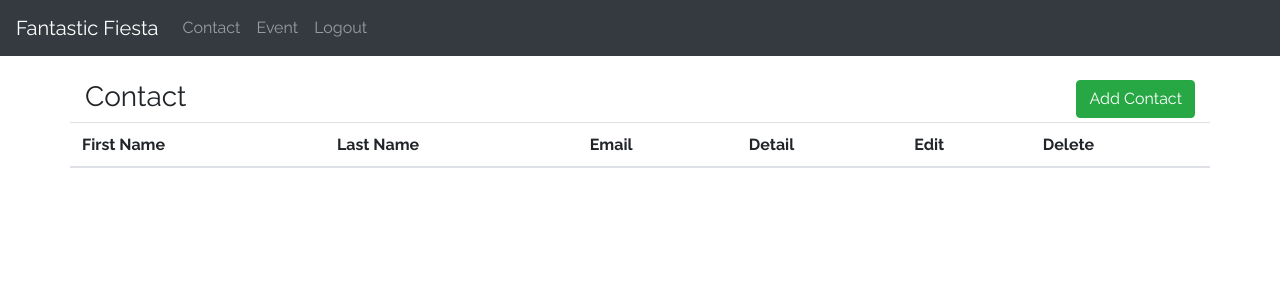
After one commit to maximest-pierre/FantasticFiesta, a Django app: page /contact/ in a window 1280 px wide. The commit adds this page. Shown: the top 300 px of the page. Run offline with Django 3.2, Linux system fonts and the light colour scheme; the visitor is signed in with stand-in values (Sample User, id 1); data that the repository does not hold is empty; style sheets or scripts are compiled from the project's sources; some libraries are stand-ins or nearby versions.

Commit message:
add Contact view

```diff
--- a/FantasticFiesta/urls.py
+++ b/FantasticFiesta/urls.py
@@ -27,6 +27,7 @@ urlpatterns = [
     url(r'^$', DashboardView.as_view()),
     path('account/', include(('login.urls', 'login'), namespace='login')),
     path('event/', include(('event.urls', 'event'), namespace='event')),
+    path('contact/', include(('contact.urls', 'contact'), namespace='contact')),
 ]
 
 urlpatterns += static(settings.MEDIA_URL, document_root=settings.MEDIA_ROOT)
--- /dev/null
+++ b/contact/templates/contact/contact_list.html
@@ -0,0 +1,43 @@
+{% extends "base.html" %}
+
+{% load widget_tweaks %}
+{% block content %}
+ <div class="container">
+    <br>
+        <div class="row">
+            <div class="col">
+                <h3>Contact</h3>
+            </div>
+            <div class="col text-right">
+                 <a class="btn btn-success" href="{% url "contact:create_contact" %}">Add Contact</a>
+            </div>
+
+
+            <table class="table">
+                <thead>
+                    <tr>
+                        <th>First Name</th>
+                        <th>Last Name</th>
+                        <th>Email</th>
+                        <th>Detail</th>
+                        <th>Edit</th>
+                        <th>Delete</th>
+                    </tr>
+                </thead>
+                <tbody>
+                 {% for contact in contacts %}
+                    <tr>
+                        <td>{{contact.first_name}}</td>
+                        <td>{{contact.last_name}}</td>
+                        <td>{{contact.email}}</td>
+                        <td><a class="btn btn-success" href="{% url "contact:detail_contact" pk=contact.id %}">Detail</a></td>
+                        <td><a class="btn btn-success" href="{% url "contact:update_contact" pk=contact.id %}">Edit Contact</a></td>
+                        <td><a class="btn btn-success" href="{% url "contact:delete_contact" pk=contact.id %}">Delete Contact</a></td>
+                    </tr>
+                {% endfor %}
+                </tbody>
+            </table>
+        </div>
+        </div>
+    </div>
+{% endblock %}
--- /dev/null
+++ b/contact/urls.py
@@ -0,0 +1,10 @@
+from django.conf.urls import url
+from contact.views import CreateContact, ListContact, DetailContact, DeleteContact, UpdateContact
+
+urlpatterns = [
+    url(r'^new', CreateContact.as_view(), name='create_contact'),
+    url(r'^$', ListContact.as_view(), name='list_contact'),
+    url(r'^detail/(?P<pk>\d+)', DetailContact.as_view(), name='detail_contact'),
+    url(r'^delete/(?P<pk>\d+)', DeleteContact.as_view(), name='delete_contact'),
+    url(r'^update/(?P<pk>\d+)', UpdateContact.as_view(), name='update_contact'),
+]
--- a/contact/views.py
+++ b/contact/views.py
@@ -1,3 +1,61 @@
-from django.shortcuts import render
+from django.http import HttpResponseRedirect
+from django.shortcuts import render, reverse
+from django.contrib.auth.mixins import LoginRequiredMixin
+from django.views.generic.edit import CreateView, DeleteView, UpdateView
+from django.views.generic.list import ListView
+from django.views.generic.detail import DetailView
 
-# Create your views here.
+from contact.models import Contact
+
+
+class ListContact(ListView, LoginRequiredMixin):
+    model = Contact
+
+    def get_context_data(self, **kwargs):
+        context = super().get_context_data(**kwargs)
+
+        context['contacts'] = Contact.objects.filter(added_by=self.request.user)
+
+        return context
+
+
+class CreateContact(CreateView, LoginRequiredMixin):
+    model = Contact
+    template_name = 'contact/create_contact.html'
+
+    fields = ['first_name', 'last_name', 'email', 'profil_picture']
+
+    def post(self, request, *args, **kwargs):
+        form_class = self.get_form_class()
+        form = self.get_form(form_class)
+
+        contact = Contact()
+        if form.is_valid():
+            contact.email = form.cleaned_data['email']
+            contact.first_name = form.cleaned_data['first_name']
+            contact.last_name = form.cleaned_data['last_name']
+            contact.profil_picture = form.cleaned_data['profil_picture']
+            contact.added_by = self.request.user
+            contact.save()
+            return HttpResponseRedirect('/contact/')
+        else:
+            return render(request, self.template_name, {'form': form})
+
+
+class DetailContact(DetailView, LoginRequiredMixin):
+    model = Contact
+    template_name = 'contact/detail_contact.html'
+
+
+class UpdateContact(UpdateView, LoginRequiredMixin):
+    model = Contact
+    template_name = 'contact/create_contact.html'
+
+    fields = ['first_name', 'last_name', 'email', 'profil_picture']
+    success_url = '/contact/'
+
+
+class DeleteContact(DeleteView, LoginRequiredMixin):
+    model = Contact
+    template_name = 'contact/delete_contact.html'
+    success_url = '/contact/'
--- a/templates/base.html
+++ b/templates/base.html
@@ -10,11 +10,11 @@
 
     <body>
    <nav class="navbar navbar-expand-lg bg-dark navbar-dark">
-        <a class="navbar-brand" href="#">Fantastic Fiesta</a>
+        <a class="navbar-brand" href="/">Fantastic Fiesta</a>
         <ul class="navbar-nav">
             {% if user.is_authenticated %}
             <li class="nav-item">
-                <a class="nav-link" href="#">Contact</a>
+                <a class="nav-link" href="{% url "contact:list_contact" %}">Contact</a>
             </li>
             <li class="nav-item">
                 <a class="nav-link" href="/">Event</a>
```
Also changed, not shown: contact/templates/contact/create_contact.html (added, +23 -0 lines), contact/templates/contact/delete_contact.html (added, +24 -0 lines), contact/templates/contact/detail_contact.html (added, +9 -0 lines).
